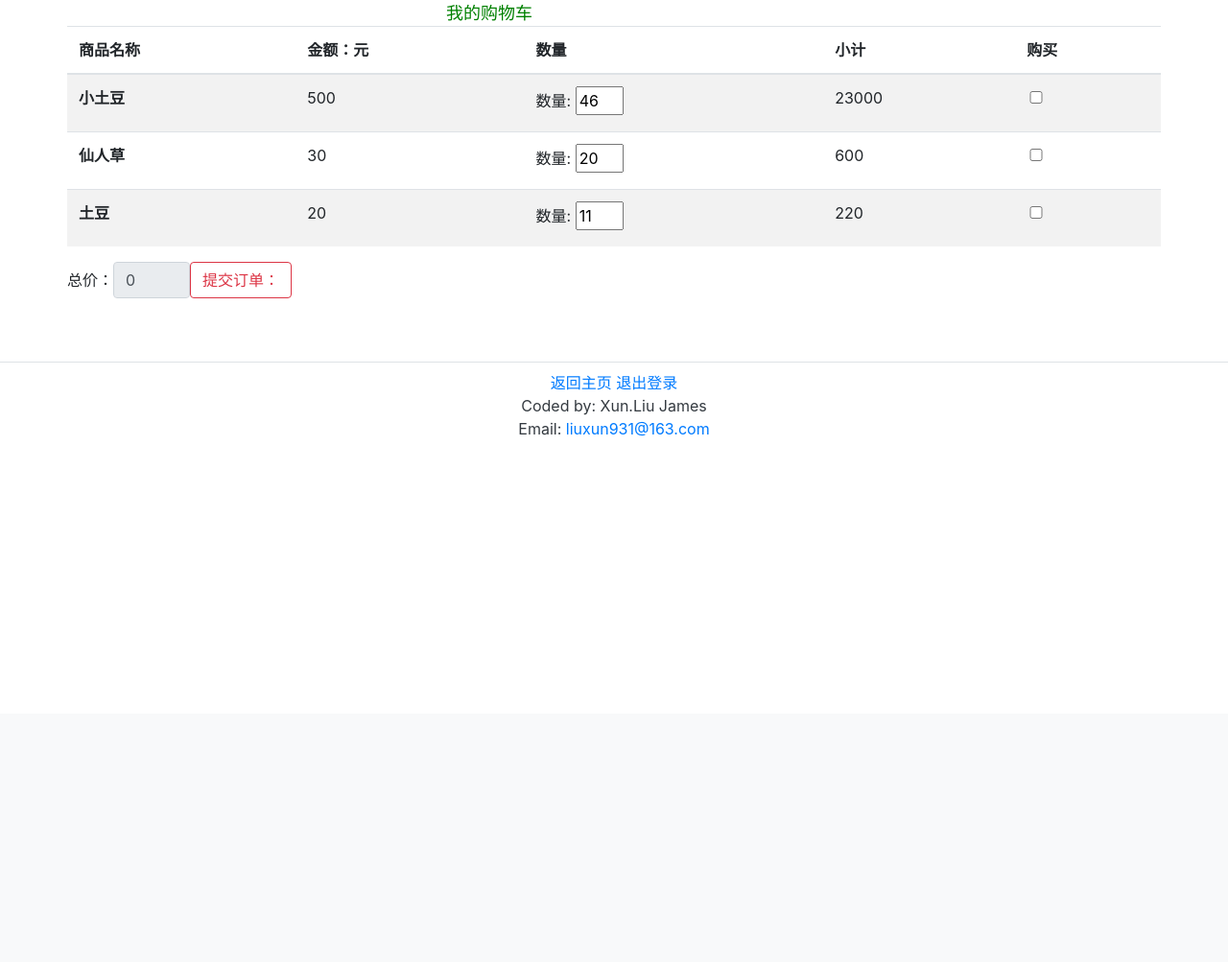
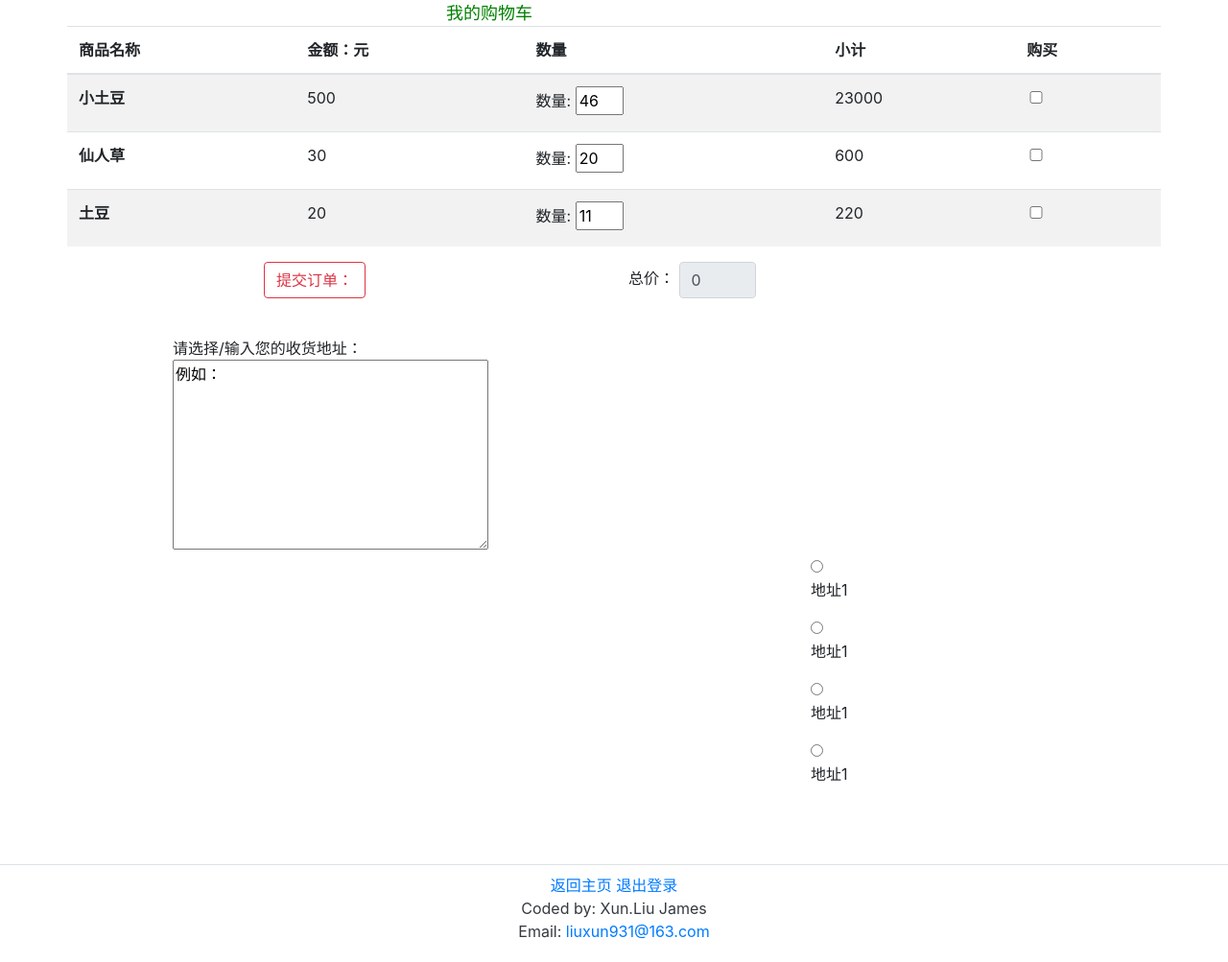
Before and after one commit to liuxun931/MarketF, a Django app: page /Cart/ in a window 1280 px wide. Shown: the part 56-1059 px from the top of the page at 96% size. Before the commit the page ends 511 px from the top, so only its background shows below. Run offline with Django 3.2, Linux system fonts and the light colour scheme; a user stored in the database is signed in; data comes from the database, SQL or seed files in the repository; some libraries are stand-ins or nearby versions.

Commit message:
set addr on order

```diff
--- a/User/models.py
+++ b/User/models.py
@@ -46,3 +46,16 @@ class UserImg(models.Model):
 
     def __unicode__(self):
         return self.title
+
+
+class UserAddr(models.Model):
+    user = models.ForeignKey('EndUser', on_delete=models.CASCADE,)
+    country = models.CharField(max_length=12, default="中国", verbose_name='国家')
+    addr_name = models.CharField(max_length=24, default="我的地址", verbose_name='地址别名')
+    province = models.CharField(max_length=12, default="北京", verbose_name='省份')
+    City = models.CharField(max_length=12, default="北京", verbose_name='城市')
+    District = models.CharField(max_length=12, default="朝阳", verbose_name='区/县')
+    Street = models.CharField(max_length=24, default="街道", verbose_name='街道')
+    Details = models.CharField(max_length=24, default="地址", verbose_name='详细地址')
+    Receiver_name = models.CharField(max_length=16, default="收货人", verbose_name='收货人')
+    Receiver_phone = models.CharField(max_length=12, default="联系电话", verbose_name='电话')
--- a/templates/Cart/cart.html
+++ b/templates/Cart/cart.html
@@ -133,23 +133,53 @@ $(document).ready(function(){
 	</div>
 
 
-	<div class="row form-inline" id="row2.2-submit">
+	<div class="row form-inline" id="row2.2-submit" >
 
-		<label> 总价：</label><input id="sum-order" name="sum-cart" type="value" class="form-control" style="width:80px;" readonly="true" />
+		<div class="col-md-4 offset-2">
 
 		<button  id="btn-sum" class="btn btn-outline-danger" type="submit" value="Save" >提交订单：</button>
 
+		</div>
+
+		<div class="col-md-4">
+		<a> 总价：</a>
+		<input id="sum-order" name="sum-cart" type="value" class="form-control" style="width:80px;" readonly="true" />
+		</div>
+	</div>
+
+
+	<div class="row" id ="row2.3-ChoseAddr" style="padding-top:40px;">
+
+		<div class="col-md-4 offset-1">
+
+			<a>请选择/输入您的收货地址：</a><br>
+			<textarea id="address" name="address" cols="30" rows="8">例如：</textarea>
+
+		</div>
+
+		<div class="col-md-3 offset-8">
+			<input type="radio" /><p>地址1</p>
+			<input type="radio" /><p>地址1</p>
+			<input type="radio" /><p>地址1</p>
+			<input type="radio" /><p>地址1</p>
+		</div>
 
 	</div>
 
+
 </div><!-- end form-group -->
 
-</form>
+</form><!-- end form -->
 
 
 </div>
 
-</div>
+</div> <!-- end row2 -->
+
+
+
+
+
 
 </div>
 
```
